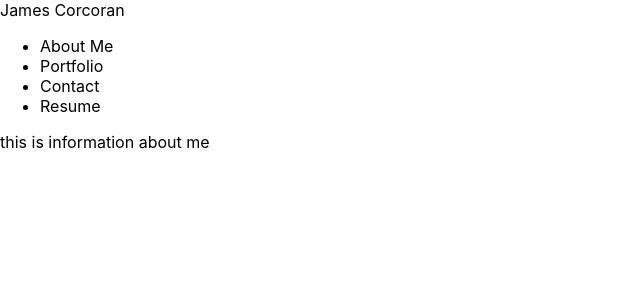
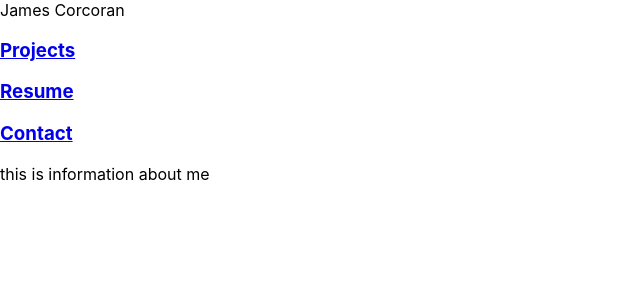
Before and after one commit to jcorcorangithub/react_portfolio, a React (Create React App) app in the folder react_portfolio/: page /navbar in a window 1280 px wide. Shown: the top 300 px of the page, without its empty margins (0-640 px from the left). Built offline with nearby package versions, Linux system fonts and the light colour scheme.

Commit message:
added some links to the navbar header

```diff
--- a/react_portfolio/src/App.js
+++ b/react_portfolio/src/App.js
@@ -2,7 +2,7 @@ import logo from './logo.svg';
 import './App.css';
 import NavBar from './components/navbar'
 import AboutMe from './components/aboutme'
-import Contacts from './components/contacts'
+import Contact from './components/contact'
 import Footer from './components/footer'
 import Projects from './components/projects'
 import Resume from './components/resume'
--- a/react_portfolio/src/components/navbar.js
+++ b/react_portfolio/src/components/navbar.js
@@ -1,16 +1,25 @@
 import React from 'react';
 import {Navbar, Nav} from 'react-bootstrap';
+import { NavLink, Link } from 'react-router-dom';
 
 export default function NavBar(){
     return (
-        <Navbar>
-        <ul>
-            <li>About Me</li>
-            <li>Portfolio</li>
-            <li>Contact</li>
-            <li>Resume</li>
-        </ul>
-        </Navbar>
+        <nav className="nav">
+
+            < Link className='links navlinks' to='/projects'>
+                <h3>Projects</h3>
+            </Link>
+
+            < Link className='links navlinks' to='/resume'>
+                <h3>Resume</h3>
+            </Link>
+
+            < Link className='links navlinks' to='/contact'>
+                <h3>Contact</h3>
+            </Link>
+
+
+        </nav>
     );
 }
 
```
Also changed, not shown: react_portfolio/src/components/contact.js (renamed from react_portfolio/src/components/contacts.js).
